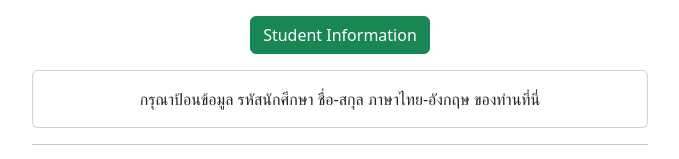
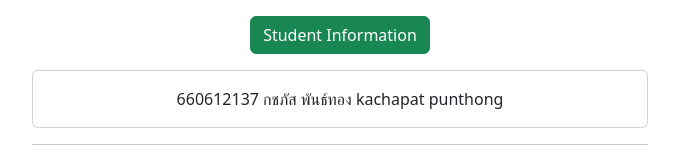
Before and after one commit to cpe207/lab01-yogurtisnumone, a plain HTML site: page index.html in a window 1280 px wide. Both pictures are taken after a click on the button "Student Information". Shown: the part 515-674 px from the top of the page, without its empty margins (300-979 px from the left). Drawn offline with nearby package versions, Linux system fonts and the light colour scheme.

Commit message:
index.html complete

```diff
--- a/index.html
+++ b/index.html
@@ -50,8 +50,7 @@
           </p>
           <div class="collapse" id="collapseExample">
             <div class="card card-body">
-              กรุณาป้อนข้อมูล รหัสนักศึกษา ชื่อ-สกุล ภาษาไทย-อังกฤษ
-              ของท่านที่นี่
+              660612137 กชภัส พันธ์ทอง kachapat punthong
             </div>
           </div>
         </div>
```
